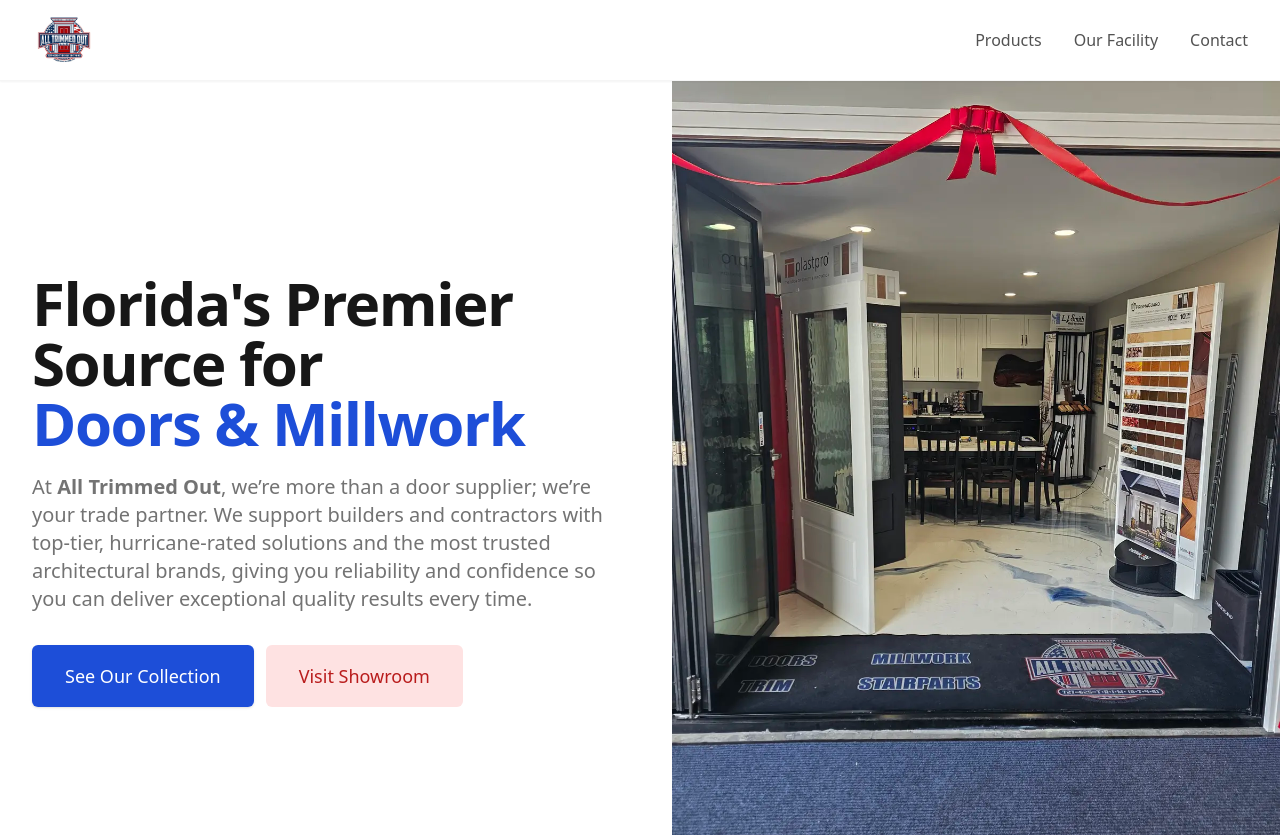
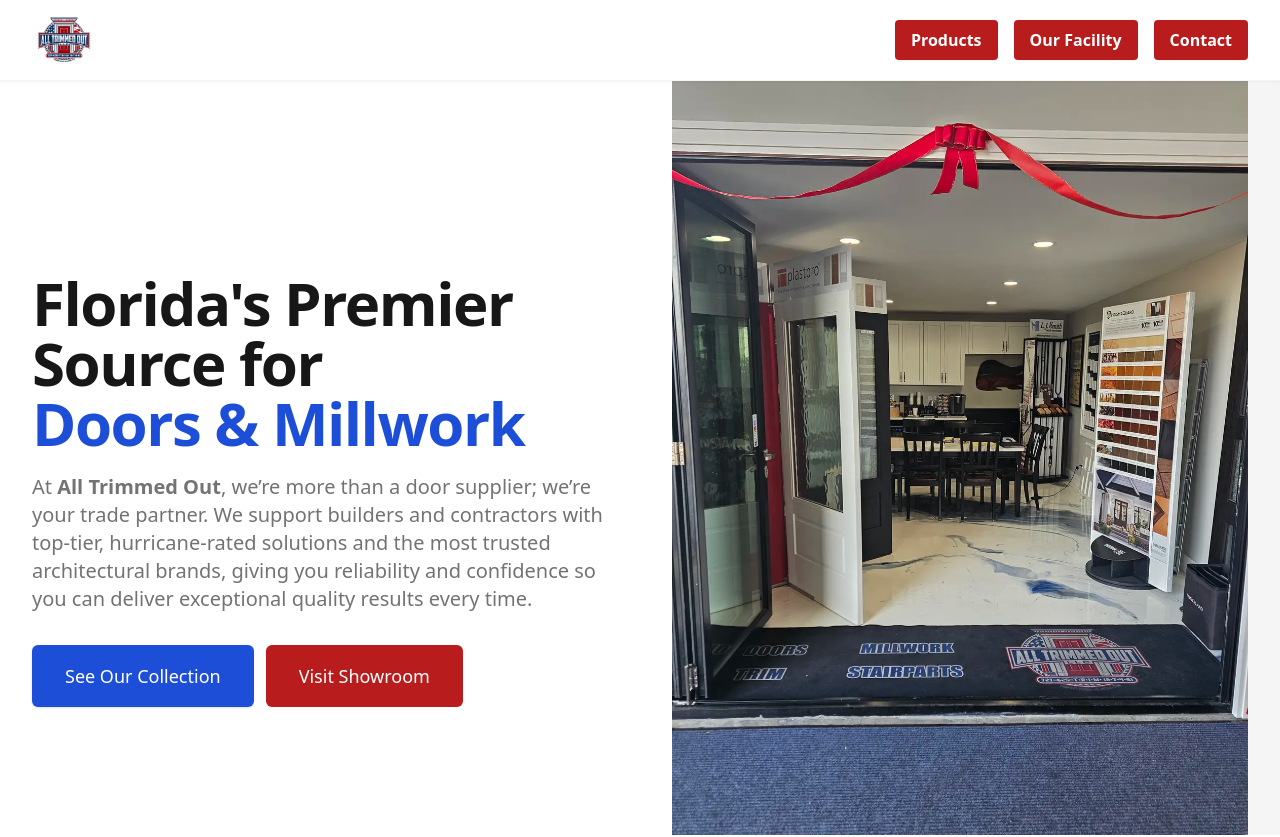
Before and after one commit to Skipity/all-trimmed-out, a SvelteKit app: page / in a window 1280 px wide. Shown: the top 837 px of the page. Built offline with nearby package versions, Linux system fonts and the light colour scheme.

Commit message:
Apply visual polish: hero padding and button styles

```diff
--- a/src/routes/+page.svelte
+++ b/src/routes/+page.svelte
@@ -119,20 +119,20 @@
                         alt="All Trimmed Out Logo"
                     />
                 </div>
-                <div class="hidden md:flex space-x-8">
+                <div class="hidden md:flex space-x-4">
                     <a
                         href="#products"
-                        class="text-neutral-600 hover:text-blue-600 font-medium transition-colors"
+                        class="px-4 py-2 bg-red-700 text-white font-bold rounded hover:bg-blue-900 transition-colors shadow-sm"
                         >Products</a
                     >
                     <a
                         href="#about"
-                        class="text-neutral-600 hover:text-blue-600 font-medium transition-colors"
+                        class="px-4 py-2 bg-red-700 text-white font-bold rounded hover:bg-blue-900 transition-colors shadow-sm"
                         >Our Facility</a
                     >
                     <a
                         href="#contact"
-                        class="text-neutral-600 hover:text-blue-600 font-medium transition-colors"
+                        class="px-4 py-2 bg-red-700 text-white font-bold rounded hover:bg-blue-900 transition-colors shadow-sm"
                         >Contact</a
                     >
                 </div>
@@ -209,7 +209,7 @@
                             <div class="mt-3 sm:mt-0 sm:ml-3">
                                 <a
                                     href="#contact"
-                                    class="w-full flex items-center justify-center px-8 py-3 border border-transparent text-base font-medium rounded-md text-red-700 bg-red-100 hover:bg-red-200 md:py-4 md:text-lg transition-all"
+                                    class="w-full flex items-center justify-center px-8 py-3 border border-transparent text-base font-medium rounded-md text-white bg-red-700 hover:bg-blue-900 md:py-4 md:text-lg transition-all"
                                 >
                                     Visit Showroom
                                 </a>
@@ -220,7 +220,7 @@
             </div>
         </div>
         <div
-            class="lg:absolute lg:inset-y-0 lg:right-0 lg:w-1/2 bg-neutral-100 flex items-center justify-center overflow-hidden"
+            class="lg:absolute lg:inset-y-0 lg:right-0 lg:w-1/2 bg-neutral-100 flex items-center justify-center overflow-hidden lg:pr-8"
         >
             <!-- Hero Image (using one of the nice entrance/showroom shots if possible, or just the logo large) -->
             <img
```
